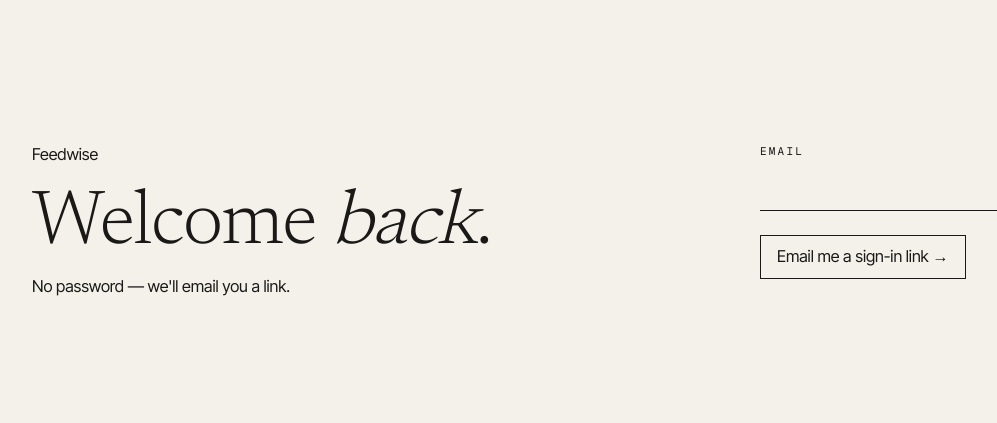
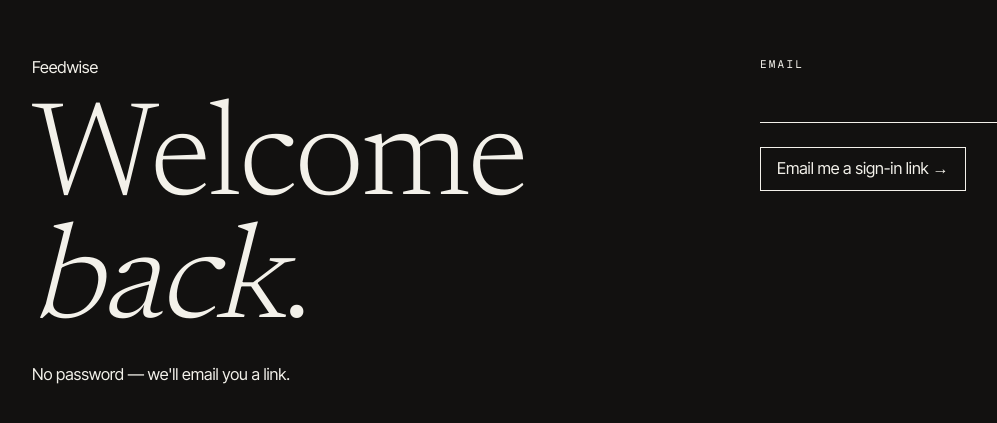
Before and after one commit to matttmade/feedwise, a Next.js app: page /login in a window 1280 px wide. Shown: the part 179-602 px from the top of the page, without its empty margins (0-997 px from the left). Built offline with nearby package versions, Linux system fonts and the light colour scheme.

Commit message:
Near-black ground everywhere, light stone inside the Reader; larger display steps
Co-Authored-By: Claude Opus 5.5 <noreply@anthropic.com>
Claude-Session: https://claude.ai/code/session_01GSXg1aA3yVk8QfBiPGjZSK

```diff
--- a/app/globals.css
+++ b/app/globals.css
@@ -1,21 +1,23 @@
 @import "tailwindcss";
 
 /* ── Design tokens (DESIGN.md §3, Quiet Editorial) ──────────────────────────
-   Few families, few sizes, one ground, one ink, one accent. Ground follows the OS:
-   paper in light, press in dark. Grays are opacity of the ink, never new hues. */
+   Few families, few sizes, one ground, one ink, one accent. The app sits on a near-black
+   ground; opening an item (the Reader) flips the page to light stone. Grays are opacity
+   of the ink, never new hues. */
 :root {
   /* Color — warm, never pure #000/#fff */
-  --press: #0b0a09;
+  --press: #121110;
   --ink: #1a1917;
   --paper: #f3f1ea;
+  --stone: #dddbd5; /* the Reader's light ground */
   --muted: color-mix(in srgb, currentColor 45%, transparent); /* non-essential text only */
   --ghost: color-mix(in srgb, currentColor 20%, transparent);
   --rule: color-mix(in srgb, currentColor 14%, transparent);
   --accent: #c53633; /* one job: progress and live state */
 
   /* The page's ground and the ink on it. */
-  --ground: var(--paper);
-  --fg: var(--ink);
+  --ground: var(--press);
+  --fg: var(--paper);
   /* Media waiting to load: a faint tint of the ink. */
   --tint: color-mix(in srgb, var(--fg) 7%, var(--ground));
 
@@ -23,8 +25,8 @@
      DECISIONS.md); the Reader's prose is larger still. */
   --t-label: 0.6875rem;
   --t-body: clamp(0.9375rem, 0.9rem + 0.15vw, 1.0625rem);
-  --t-lead: clamp(1.25rem, 1rem + 1vw, 1.75rem);
-  --t-display: clamp(2.25rem, 1.2rem + 4.5vw, 5.5rem);
+  --t-lead: clamp(1.375rem, 1rem + 1.4vw, 2.25rem);
+  --t-display: clamp(3.25rem, 0.75rem + 9.5vw, 10.5rem);
   --t-reader: clamp(1.0625rem, 1rem + 0.3vw, 1.25rem);
 
   --lh-tight: 0.92;
@@ -57,15 +59,15 @@
   --top: 56px;
   --bar: 56px;
 
-  color-scheme: light;
+  color-scheme: dark;
 }
 
-@media (prefers-color-scheme: dark) {
-  :root {
-    --ground: var(--press);
-    --fg: var(--paper);
-    color-scheme: dark;
-  }
+/* Inside an item the whole page turns light: the "flip on open". The Reader marks itself
+   with .ground-light and the tokens flip for everything, toasts included. */
+html:has(.ground-light) {
+  --ground: var(--stone);
+  --fg: var(--ink);
+  color-scheme: light;
 }
 
 @theme {
@@ -274,10 +276,8 @@ em {
   font-style: italic;
 }
 
-@media (prefers-color-scheme: dark) {
-  body {
-    -webkit-font-smoothing: antialiased;
-  }
+body {
+  -webkit-font-smoothing: antialiased;
 }
 
 /* Visible, consistent focus everywhere: 1px of ink, set off from the element. */
--- a/app/layout.tsx
+++ b/app/layout.tsx
@@ -23,10 +23,7 @@ export const viewport: Viewport = {
   width: "device-width",
   initialScale: 1,
   viewportFit: "cover",
-  themeColor: [
-    { media: "(prefers-color-scheme: light)", color: "#f3f1ea" },
-    { media: "(prefers-color-scheme: dark)", color: "#0b0a09" },
-  ],
+  themeColor: "#121110",
 };
 
 export default function RootLayout({ children }: LayoutProps<"/">) {
--- a/components/reader/reader-shell.tsx
+++ b/components/reader/reader-shell.tsx
@@ -144,7 +144,9 @@ export function ReaderShell({
           </div>
         </div>
       )}
-      <div ref={articleRef}>{children}</div>
+      <div ref={articleRef} className="ground-light">
+        {children}
+      </div>
     </KeptContext>
   );
 }
```
